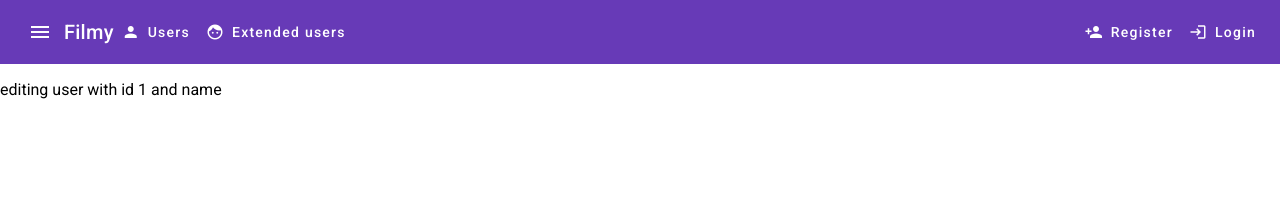
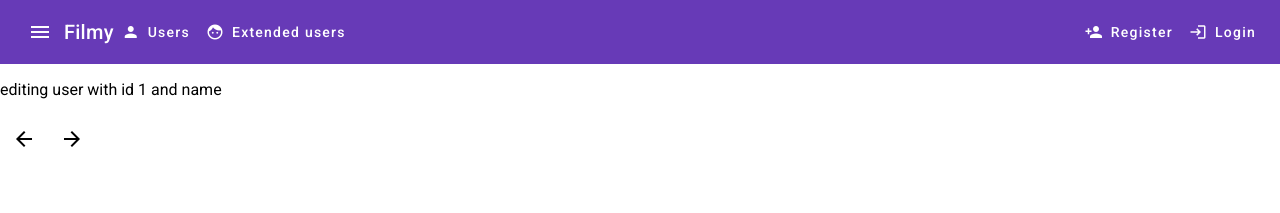
Before and after one commit to Hellingebleidd/filmy2023, an Angular app: page /user/edit/1 in a window 1280 px wide. Shown: the top 213 px of the page. Built offline with nearby package versions, Linux system fonts and the light colour scheme; no server answers.

Commit message:
presun na edit predch/next usera

```diff
--- a/src/app/edit-user/edit-user.component.html
+++ b/src/app/edit-user/edit-user.component.html
@@ -1 +1,3 @@
 <p>editing user with id {{userId}} and name {{user?.name}}</p>
+<a mat-icon-button routerLink="../{{(userId || 0 )-1}}"><mat-icon>arrow_back</mat-icon></a>
+<a mat-icon-button routerLink="../{{(userId || 0 )+1}}"><mat-icon>arrow_forward</mat-icon></a>
--- a/src/app/edit-user/edit-user.component.ts
+++ b/src/app/edit-user/edit-user.component.ts
@@ -16,8 +16,12 @@ export class EditUserComponent implements OnInit {
   constructor(private route: ActivatedRoute, private usersService: UsersService) {}
 
   ngOnInit(): void {
-    this.userId = this.route.snapshot.params['id'];
-    if(this.userId)
+    // this.userId = +this.route.snapshot.params['id'];
+    this.route.paramMap.subscribe(params => {
+      this.userId = +(params.get("id") || "")
+      if(this.userId)
       this.usersService.getUser(this.userId).subscribe(user => this.user=user )
+    })
+
   }
 }
```
